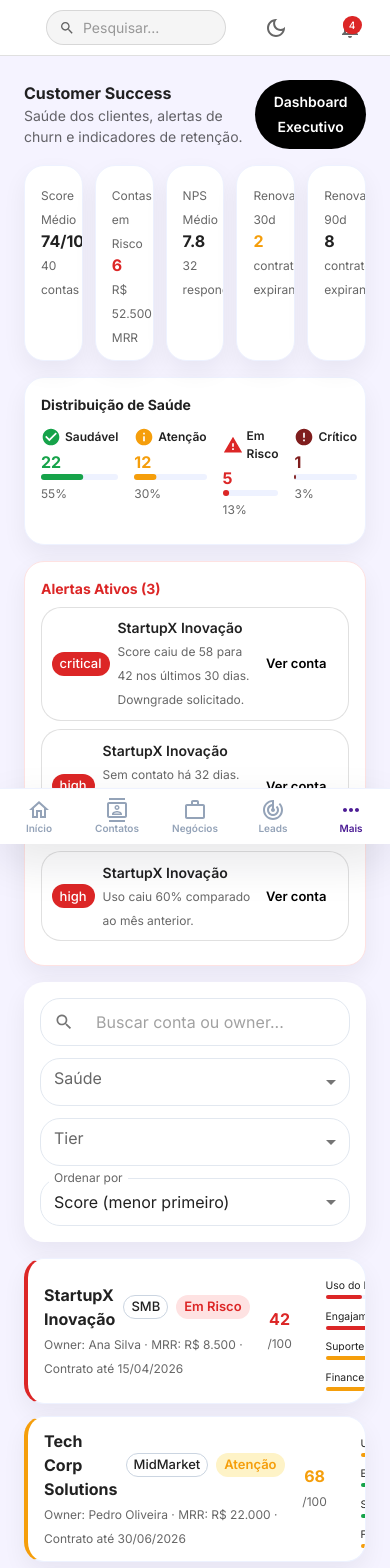
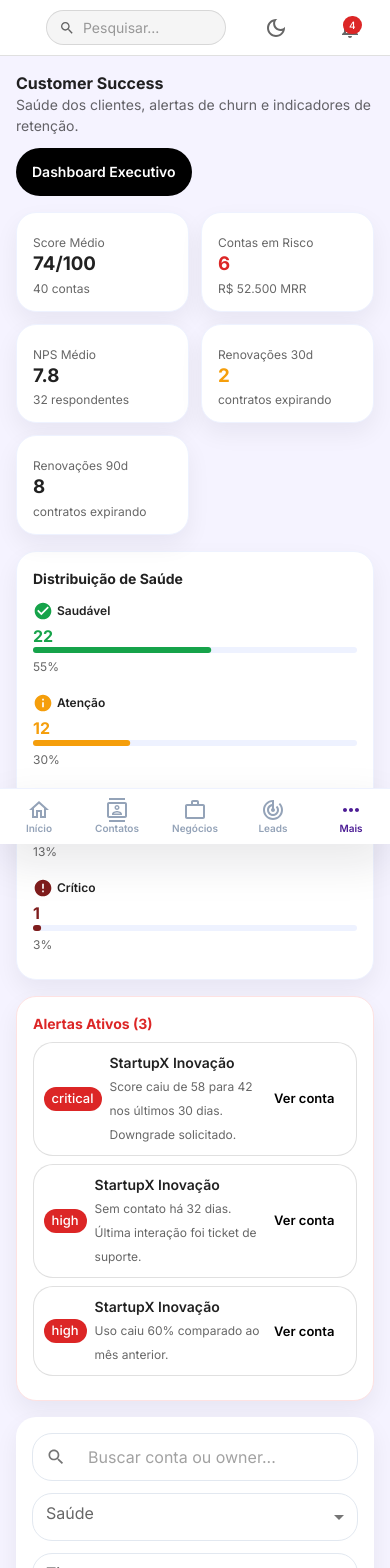
Before and after one commit to SolutionCenter4Sys/CRM4sys, a React (Vite) app: page /cs in a window 390 px wide. Shown: the top 1568 px of the page. Built offline with nearby package versions, Linux system fonts and the light colour scheme.

Commit message:
feat(mobile): fix KPI big-number wrapping on small screens

```diff
--- a/src/pages/CustomerSuccessPage.tsx
+++ b/src/pages/CustomerSuccessPage.tsx
@@ -88,8 +88,17 @@
   };
 
   return (
-    <Box sx={{ p: 3 }}>
-      <Box sx={{ display: 'flex', justifyContent: 'space-between', alignItems: 'center', mb: 2 }}>
+    <Box sx={{ p: { xs: 2, md: 3 } }}>
+      <Box
+        sx={{
+          display: 'flex',
+          justifyContent: 'space-between',
+          alignItems: { xs: 'flex-start', md: 'center' },
+          flexDirection: { xs: 'column', md: 'row' },
+          gap: 1.5,
+          mb: 2,
+        }}
+      >
         <Box>
           <Typography variant="h4" sx={{ fontWeight: 700 }}>
             Customer Success
@@ -116,7 +125,18 @@
       ) : (
         <>
           {/* KPI Cards */}
-          <Box sx={{ display: 'grid', gridTemplateColumns: 'repeat(5, 1fr)', gap: 1.5, mb: 2 }}>
+          <Box
+            sx={{
+              display: 'grid',
+              gridTemplateColumns: {
+                xs: 'repeat(2, minmax(0, 1fr))',
+                sm: 'repeat(3, minmax(0, 1fr))',
+                lg: 'repeat(5, minmax(0, 1fr))',
+              },
+              gap: 1.5,
+              mb: 2,
+            }}
+          >
             <OverviewCard label="Score Médio" value={`${overview.avgHealthScore}/100`} subtitle={`${overview.totalAccounts} contas`} />
             <OverviewCard
               label="Contas em Risco"
@@ -135,7 +155,7 @@
               <Typography variant="subtitle2" sx={{ fontWeight: 700, mb: 1.5 }}>
                 Distribuição de Saúde
               </Typography>
-              <Stack direction="row" spacing={2}>
+              <Stack direction={{ xs: 'column', md: 'row' }} spacing={2}>
                 {(Object.entries(overview.healthDistribution) as [HealthScoreLevel, number][]).map(
                   ([level, count]) => {
                     const config = levelConfig[level];
@@ -206,9 +226,9 @@
                     </InputAdornment>
                   ),
                 }}
-                sx={{ minWidth: 220 }}
+                sx={{ minWidth: { xs: '100%', md: 220 } }}
               />
-              <FormControl size="small" sx={{ minWidth: 140 }}>
+              <FormControl size="small" sx={{ minWidth: { xs: '100%', md: 140 } }}>
                 <InputLabel>Saúde</InputLabel>
                 <Select
                   value={filters.level || ''}
@@ -222,7 +242,7 @@
                   <MenuItem value="critical">Crítico</MenuItem>
                 </Select>
               </FormControl>
-              <FormControl size="small" sx={{ minWidth: 140 }}>
+              <FormControl size="small" sx={{ minWidth: { xs: '100%', md: 140 } }}>
                 <InputLabel>Tier</InputLabel>
                 <Select
                   value={filters.tier || ''}
@@ -235,7 +255,7 @@
                   <MenuItem value="SMB">SMB</MenuItem>
                 </Select>
               </FormControl>
-              <FormControl size="small" sx={{ minWidth: 180 }}>
+              <FormControl size="small" sx={{ minWidth: { xs: '100%', md: 180 } }}>
                 <InputLabel>Ordenar por</InputLabel>
                 <Select
                   value={filters.sortBy || 'score_asc'}
@@ -288,7 +308,16 @@
       <Typography variant="caption" color="text.secondary">
         {label}
       </Typography>
-      <Typography variant="h5" sx={{ fontWeight: 700, color: color || 'text.primary' }}>
+      <Typography
+        variant="h5"
+        sx={{
+          fontWeight: 700,
+          color: color || 'text.primary',
+          fontSize: { xs: 'clamp(1.15rem, 4.8vw, 1.45rem)', sm: '1.5rem' },
+          lineHeight: 1.15,
+          overflowWrap: 'anywhere',
+        }}
+      >
         {value}
       </Typography>
       <Typography variant="caption" color="text.secondary">
```
